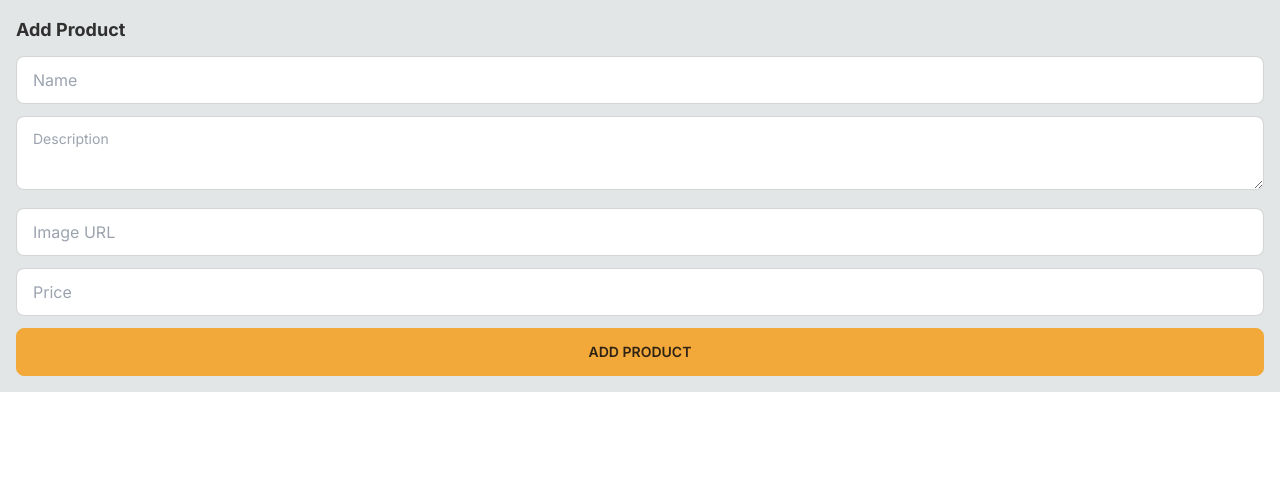
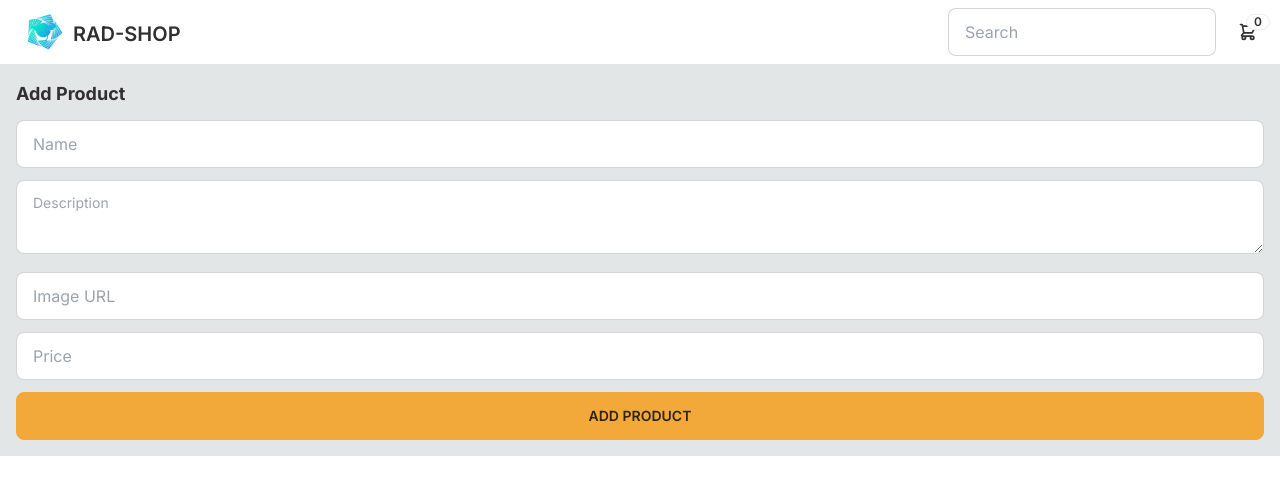
Before and after one commit to radshodam/ecommerce-next-14, a Next.js app in the folder ecommerce-next-14/: page /add-product in a window 1280 px wide. Shown: the top 494 px of the page. Built offline with nearby package versions, Linux system fonts and the light colour scheme; no server answers.

Commit message:
✅ add navbar

```diff
--- /dev/null
+++ b/ecommerce-next-14/src/app/Navbar/Navbar.tsx
@@ -0,0 +1,40 @@
+import React from "react";
+import Image from "next/image";
+import Link from "next/link";
+import logo from "@/assets/logo.png";
+import ShoppingCartButton from "./ShoppingCartButton";
+import { getCart } from "@/lib/db/cart";
+
+// type Props = {};
+
+export default async function Navbar() {
+    const cart = await getCart();
+
+    return (
+        <div className="bg-base-100">
+            <div className="navbar  m-auto max-w-7xl flex-col gap-2 sm:flex-row ">
+                <div className="flex-1">
+                    <Link href="/" className="btn-ghost btn text-xl normal-case">
+                        <Image src={logo} height={40} width={40} alt="Radshodam logo" />
+                        RAD-SHOP
+                    </Link>
+                </div>
+
+                <div className="flex-none gap-2">
+                    <form >
+                        <div className="form-control">
+                            <input
+                                name="searchQuery"
+                                placeholder="Search"
+                                className="input-bordered input w-full min-w-[100px]"
+                            />
+                        </div>
+                    </form>
+                    <ShoppingCartButton cart={cart} />
+                </div>
+            </div>
+        </div>
+    )
+
+
+}
--- /dev/null
+++ b/ecommerce-next-14/src/app/Navbar/ShoppingCartButton.tsx
@@ -0,0 +1,66 @@
+"use client";
+
+import { ShoppingCart } from "@/lib/db/cart";
+import { formatPrice } from "@/lib/formatPrice";
+import Link from "next/link";
+
+interface ShoppingCartButtonProps {
+    cart: ShoppingCart | null;
+}
+
+export default function ShoppingCartButton({ cart }: ShoppingCartButtonProps) {
+    function closeDropdown() {
+        const elem = document.activeElement as HTMLElement;
+        if (elem) {
+            elem.blur();
+        }
+    }
+
+    console.log("cart", cart);
+
+    return (
+        <div className="dropdown-end dropdown">
+            <label tabIndex={0} className="btn-ghost btn-circle btn">
+                <div className="indicator">
+                    <svg
+                        xmlns="http://www.w3.org/2000/svg"
+                        className="h-5 w-5"
+                        fill="none"
+                        viewBox="0 0 24 24"
+                        stroke="currentColor"
+                    >
+                        <path
+                            strokeLinecap="round"
+                            strokeLinejoin="round"
+                            strokeWidth="2"
+                            d="M3 3h2l.4 2M7 13h10l4-8H5.4M7 13L5.4 5M7 13l-2.293 2.293c-.63.63-.184 1.707.707 1.707H17m0 0a2 2 0 100 4 2 2 0 000-4zm-8 2a2 2 0 11-4 0 2 2 0 014 0z"
+                        />
+                    </svg>
+                    <span className="badge badge-sm indicator-item">
+                        {cart?.size || 0}
+                    </span>
+                </div>
+            </label>
+            <div
+                tabIndex={0}
+                className="card dropdown-content card-compact z-30 mt-3 w-52 bg-base-100 shadow"
+            >
+                <div className="card-body">
+                    <span className="text-lg font-bold">{cart?.size || 0} Items</span>
+                    <span className="text-info">
+                        Subtotal: {formatPrice(cart?.subtotal || 0)}
+                    </span>
+                    <div className="card-actions">
+                        <Link
+                            href="/cart"
+                            className="btn-primary btn-block btn"
+                            onClick={closeDropdown}
+                        >
+                            View cart
+                        </Link>
+                    </div>
+                </div>
+            </div>
+        </div>
+    );
+}
--- a/ecommerce-next-14/src/app/layout.tsx
+++ b/ecommerce-next-14/src/app/layout.tsx
@@ -1,6 +1,7 @@
 import type { Metadata } from 'next'
 import { Inter } from 'next/font/google'
 import './globals.css'
+import Navbar from './Navbar/Navbar'
 
 const inter = Inter({ subsets: ['latin'] })
 
@@ -18,6 +19,7 @@ export default function RootLayout({
   return (
     <html lang="en">
       <body className={inter.className}>
+        <Navbar />
         <main className='m-auto min-w-[300px] max-w-7xl p-4'>
           {children}
         </main>
```
